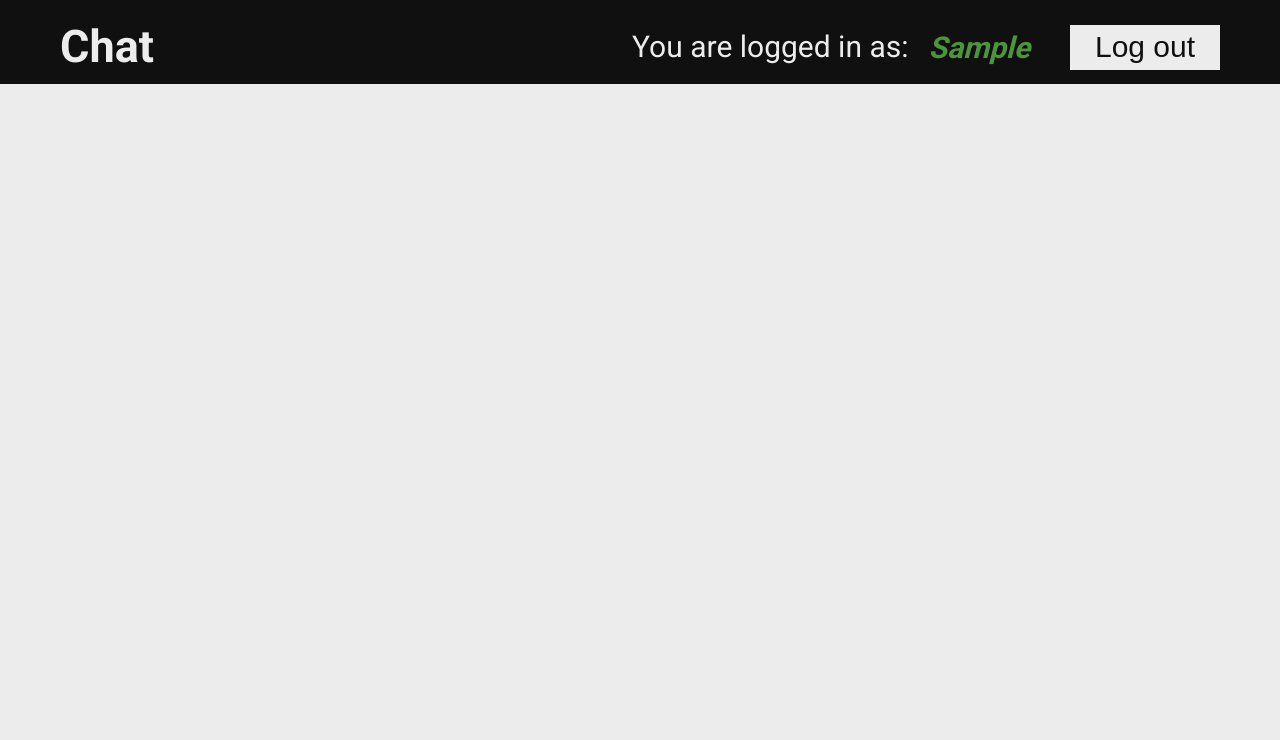
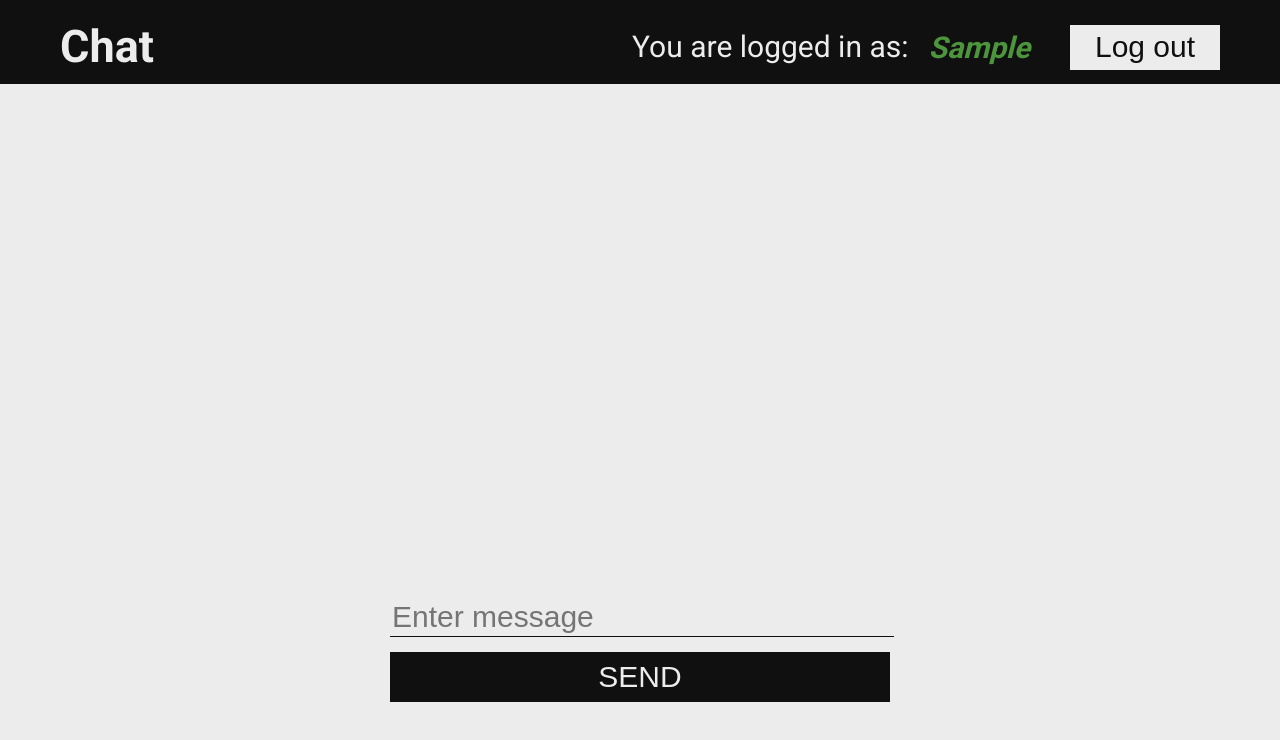
Before and after one commit to IvanKononovich/chat, a React app: page / in a window 1280 px wide. Both pictures are taken after typing "Sample" into the empty fields and a click on the button "OK". Built offline with nearby package versions, Linux system fonts and the light colour scheme; no server answers.

Commit message:
feat: add chat markup

```diff
--- a/src/components/app.component.js
+++ b/src/components/app.component.js
@@ -1,8 +1,32 @@
 import React, { Component} from 'react';
 
-import Authentication from './authentication.component';
+import Header from  './header.component';
+import ChatContainer from './chat-container.component';
+import LogInPopup from './log-in-popup.component';
 
 class App extends Component {
+    state = {
+        isLogIn: window.localStorage.nickName,
+        listMessage: [],
+    }
+
+    setNickNameEvent() {
+        const nickName = document.querySelector('.popup__name').value;
+        window.localStorage.setItem('nickName', nickName);
+
+        this.setState({
+            isLogIn: nickName,
+        })
+    }
+
+    logOut() {
+        window.localStorage.clear();
+
+        this.setState({
+            isLogIn: null,
+        })
+    }
+
     componentDidMount() {
         const socket = new WebSocket('ws://st-chat.shas.tel');
 
@@ -33,7 +57,18 @@ class App extends Component {
     }
 
     render() {
-        return <Authentication />
+        const nickName = this.state.isLogIn;
+
+        let renderItem = <>
+            <Header nickName={ nickName } onClick={() => { this.logOut() }}/>
+            <ChatContainer onClick={() => {  }} />
+        </>;
+
+        if (!nickName) {
+            renderItem = <LogInPopup onClick={() => { this.setNickNameEvent() }}/>;
+        }
+
+        return renderItem
     }
 }
 
--- a/src/components/authentication.component.js
+++ /dev/null
@@ -1,41 +0,0 @@
-import React, { Component} from 'react';
-
-import Header from  './header.component';
-import LogInPopup from './log-in-popup.component';
-
-class Authentication extends Component {
-    state = {
-        isLogIn: window.localStorage.nickName,
-    }
-
-    setNickNameEvent() {
-        const nickName = document.querySelector('.popup__name').value;
-        window.localStorage.setItem('nickName', nickName);
-
-        this.setState({
-            isLogIn: nickName,
-        })
-    }
-
-    logOut() {
-        window.localStorage.clear();
-
-        this.setState({
-            isLogIn: null,
-        })
-    }
-
-    render() {
-        const nickName = this.state.isLogIn;
-        let renderItem = <Header nickName={ nickName } onClick={() => { this.logOut() }}/>;
-
-        if (!nickName) {
-            renderItem = <LogInPopup onClick={() => { this.setNickNameEvent() }}/>
-        }
-
-        return renderItem;
-    }
-
-}
-
-export default Authentication;
--- /dev/null
+++ b/src/components/chat-container.component.js
@@ -0,0 +1,20 @@
+import React from 'react';
+
+
+export default (props) => <>
+    <main className='main'>
+        <div className='container'>
+            <div className='chat'>
+                <div className='chat__posts-container'>
+
+                </div>
+
+                <form className='chat__form' action=''>
+                    <input className='chat__input-fields input' type='text' placeholder='Enter message' required/>
+
+                    <button className='chat__send-button button' onClick={ props.onClick }>send</button>
+                </form>
+            </div>
+        </div>
+    </main>
+</>
--- a/src/components/log-in-popup.component.js
+++ b/src/components/log-in-popup.component.js
@@ -6,9 +6,9 @@ export default (props) => <>
         <form className='popup__form' action=''>
             <h2 className='popup__title'>Enter your name</h2>
 
-            <input className='popup__name' type='text' placeholder='Your name' required/>
+            <input className='popup__name input' type='text' placeholder='Your name' required/>
 
-            <button className='popup__button' onClick={ props.onClick }>Ok</button>
+            <button className='popup__button button' onClick={ props.onClick }>Ok</button>
         </form>
     </div>
 </>
--- a/src/styles/index.scss
+++ b/src/styles/index.scss
@@ -18,6 +18,35 @@ body {
     max-width: 1200px;
     width: 100%;
     margin: 0 auto;
+}
+
+.input {
+    width: 100%;
+    font-size: 1em;
+    line-height: 1.2;
+    outline: none;
+    border: none;
+    background-color: transparent;
+    border-bottom: 1px solid $color2;
+    color: $color2;
+}
+
+.button {
+    transition: color $trans-duration;
+    cursor: pointer;
+    width: 100%;
+    height: 50px;
+    margin-top: 15px;
+    background-color: $color2;
+    color: $color1;
+    outline: none;
+    border: none;
+    font-size: 1em;
+    text-transform: uppercase;
+
+    &:hover {
+        color: $color3;
+    }
 }
 
 .header {
@@ -101,34 +130,23 @@ body {
         align-items: flex-start;
         border-radius: 15px;
     }
+}
 
-    &__name {
-        width: 100%;
-        font-size: 1em;
-        line-height: 1.2;
-        outline: none;
-        border: none;
-        background-color: transparent;
-        border-bottom: 1px solid $color2;
-        color: $color2;
-    }
+.main {
+    width: 100%;
+    height: 100vh;
+    display: flex;
+    justify-content: center;
+    align-items: center;
+}
 
-    &__button {
-        transition: color $trans-duration;
-        cursor: pointer;
-        width: 100%;
-        height: 50px;
-        margin-top: 15px;
-        background-color: $color2;
-        color: $color1;
-        outline: none;
-        border: none;
-        font-size: 1em;
-        text-transform: uppercase;
+.chat {
+    max-width: 500px;
+    width: 100%;
+    margin: 0 auto;
 
-        &:hover {
-            color: $color3;
-        }
+    &__posts-container {
+        height: 500px;
     }
 }
 
```
